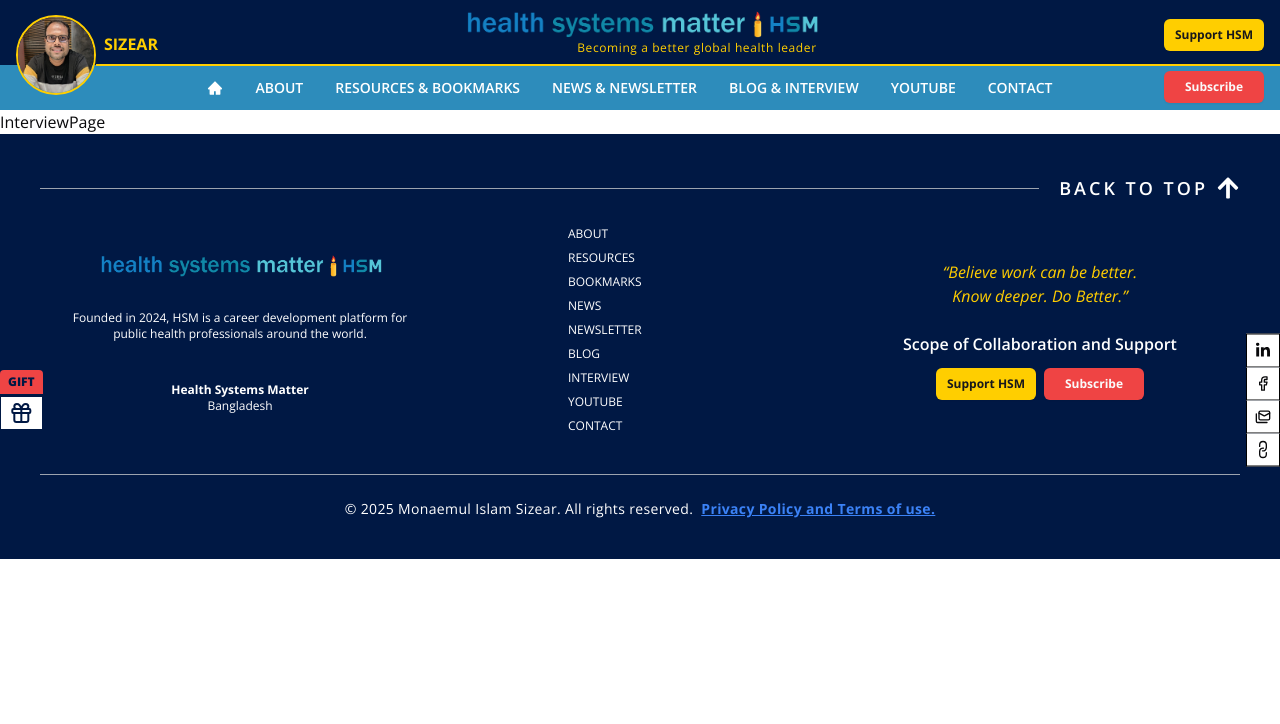
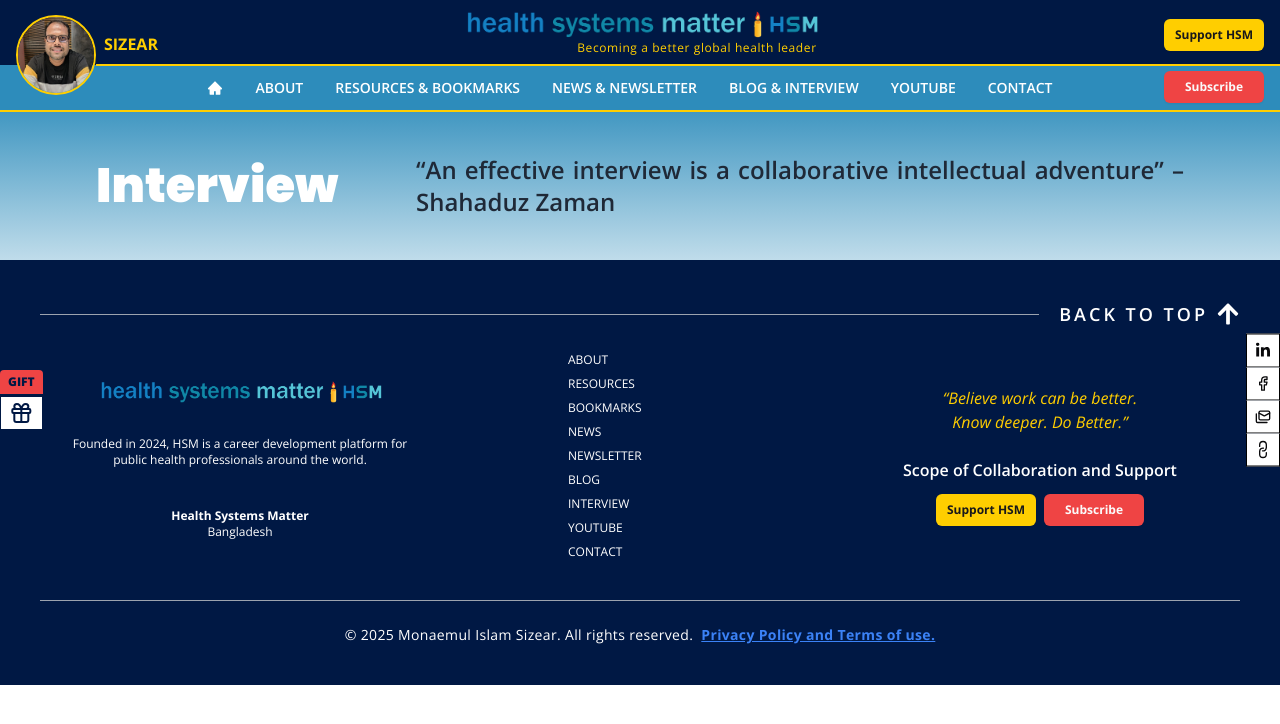
Before and after one commit to mehrabhossain1/hsm, a Next.js app: page /interview in a window 1280 px wide. Shown: the top 724 px of the page. Built offline with nearby package versions, Linux system fonts and the light colour scheme.

Commit message:
InterviewPage

```diff
--- a/app/interview/page.tsx
+++ b/app/interview/page.tsx
@@ -1,5 +1,20 @@
 const InterviewPage = () => {
-  return <div>InterviewPage</div>;
+  return (
+    <div>
+      {/* Page Title Section */}
+      <div className="relative w-full h-[150px] border-t-2 border-[#FFCE00]">
+        <div className="absolute inset-0 bg-gradient-to-b from-[#2D8CBB]/90  px-8 to-[#2D8CBB]/30 flex items-center">
+          <div className="max-w-screen-xl mx-auto flex justify-between items-center w-full px-16 flex-wrap gap-6">
+            <h1 className="text-5xl font-[1000] text-white">Interview</h1>
+            <p className="text-2xl max-w-3xl text-gray-800 font-semibold my-8 text-justify w-full md:w-auto">
+              “An effective interview is a collaborative intellectual adventure”
+              <span> – Shahaduz Zaman</span>
+            </p>
+          </div>
+        </div>
+      </div>
+    </div>
+  );
 };
 
 export default InterviewPage;
--- a/components/Homepage/BlogsInterviewsSection.tsx
+++ b/components/Homepage/BlogsInterviewsSection.tsx
@@ -6,6 +6,7 @@ import { ArrowRight } from "lucide-react";
 import { useState } from "react";
 import { Button } from "../ui/button";
 import { Separator } from "../ui/separator";
+import Link from "next/link";
 
 interface CardProps {
   title: string;
@@ -46,21 +47,21 @@ const Card: React.FC<CardProps> = ({ title, description, image, link }) => {
         >
           {description}
         </p>
-        <a
+        <Link
           href={link}
           className="absolute bottom-4 right-4 flex items-center text-blue-400 hover:text-blue-300"
         >
           <Button
-            onClick={(e) => {
-              e.stopPropagation(); // Prevent the card click
-              // router.push(`/about/${card.route}`);
-            }}
+            // onClick={(e) => {
+            //   e.stopPropagation();
+            //   router.push(`/about/${card.route}`);
+            // }}
             className="mt-auto text-base flex bg-[#FFCE00] text-black hover:text-white hover:bg-[#001844] hover:border hover:border-[#FFCE00]"
           >
             Explore
             <ArrowRight className="size-4 hover:text-white" />
           </Button>
-        </a>
+        </Link>
       </div>
     </motion.div>
   );
@@ -82,7 +83,7 @@ export default function BlogsInterviewsSection() {
         "The interview section showcases the journeys and insights of global health advocates, highlighting their impactful experiences and perspectives.",
       image:
         "https://images.unsplash.com/photo-1565728744382-61accd4aa148?q=80&w=1473&auto=format&fit=crop&ixlib=rb-4.0.3&ixid=M3wxMjA3fDB8MHxwaG90by1wYWdlfHx8fGVufDB8fHx8fA%3D%3D",
-      link: "#",
+      link: "/interview",
     },
   ];
 
```
